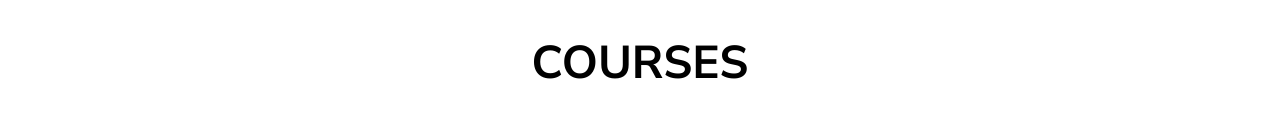
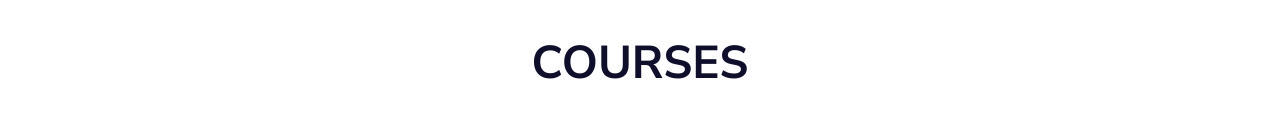
Before and after one commit to brylocode/courses-page, a plain HTML site: page index.html in a window 1280 px wide. Shown: the part 727-863 px from the top of the page. Drawn offline with Linux system fonts and the light colour scheme.

Commit message:
chane color of main title

```diff
--- a/sass/_main.scss
+++ b/sass/_main.scss
@@ -3,6 +3,7 @@
     font-size: 4.6rem;
     line-height: 111%;
     font-weight: bold;
+    color: $dark-font;
     text-align: center;
     text-transform: uppercase;
 }
```
Also changed, not shown: css/style.css, 1 other file.
